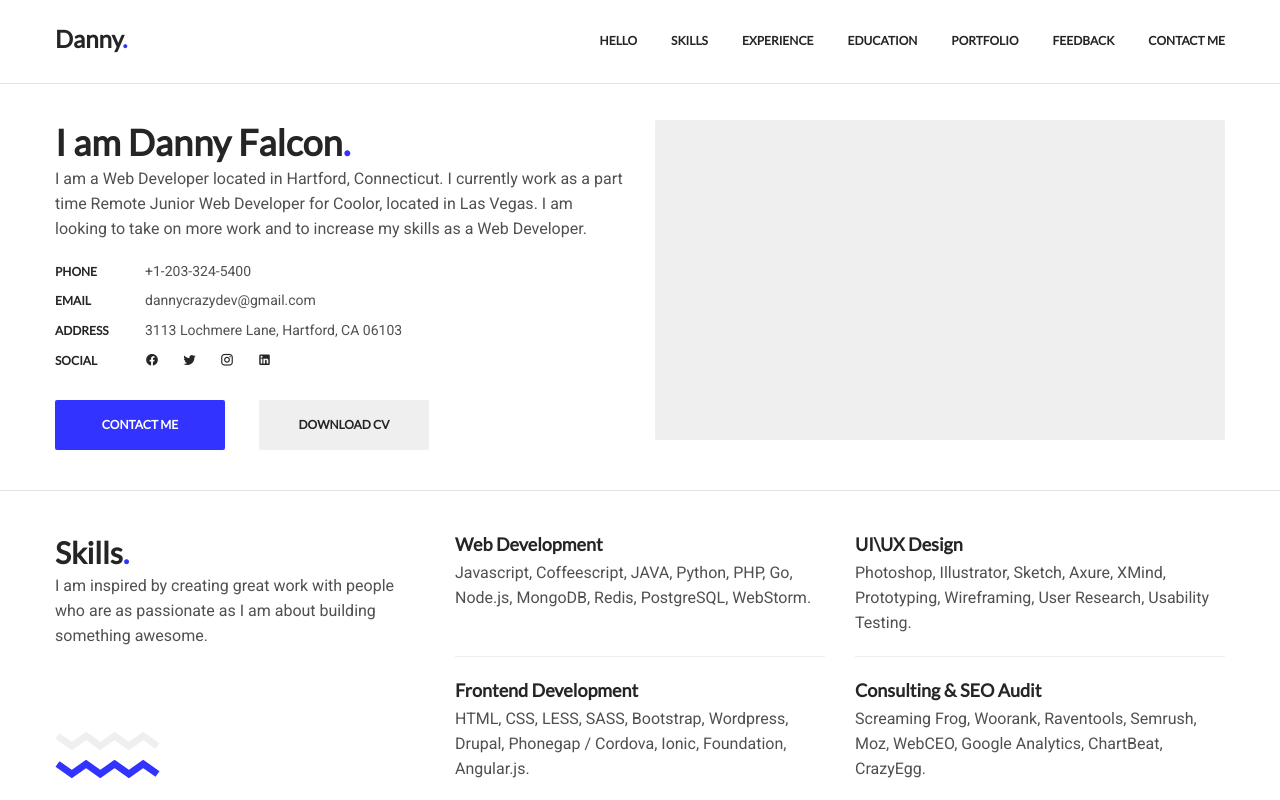
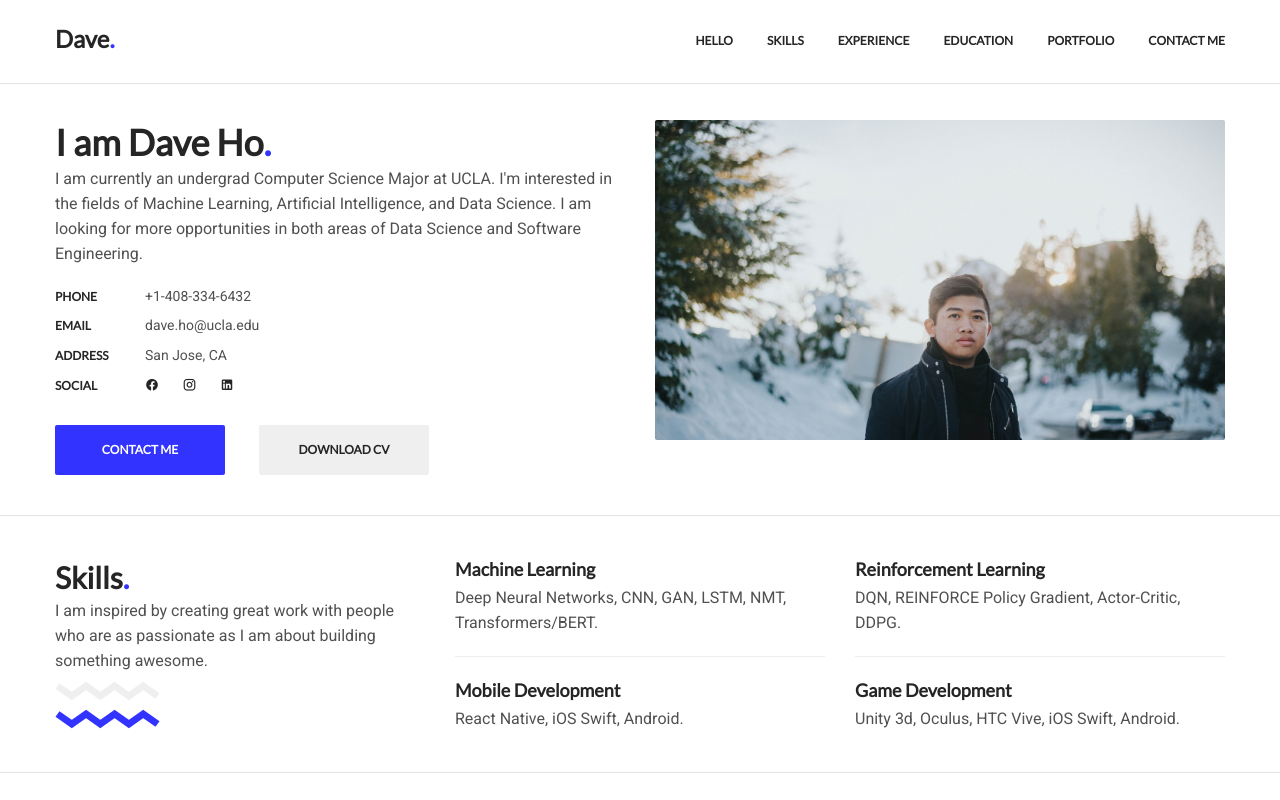
Before and after one commit to xeliot/xeliot.github.io, a website with bundled scripts: page index.html in a window 1280 px wide. Shown: the top 800 px of the page. Built offline with nearby package versions, Linux system fonts and the light colour scheme.

Commit message:
update me and skills

```diff
--- a/index.html
+++ b/index.html
@@ -3,7 +3,7 @@
 <head>
     <meta charset="UTF-8">
     <meta name="viewport" content="width=device-width, initial-scale=1.0">
-    <title>Danny - Multipurpose HTML Template</title>
+    <title>Dave Ho - About Me</title>
     <link rel="stylesheet" type="text/css" href="css/master.css">
     <link href="https://fonts.googleapis.com/css?family=Lato|Roboto" rel="stylesheet">
     <link href="https://cdn.materialdesignicons.com/2.0.46/css/materialdesignicons.min.css" rel="stylesheet">
@@ -15,7 +15,7 @@
         <div class="row">
             <div class="col-md-3 col-xs-8 slideInLeft">
                 <div class="logo">
-                    <span class="point">Danny</span>
+                    <span class="point">Dave</span>
                 </div>
             </div>
             <div class="col-md-9 hidden-sm hidden-xs slideInRight">
@@ -26,7 +26,7 @@
                         <li><a href="#experience">Experience</a></li>
                         <li><a href="#education">Education</a></li>
                         <li><a href="#portfolio">Portfolio</a></li>
-                        <li><a href="#feedback">Feedback</a></li>
+                        <!--<li><a href="#feedback">Feedback</a></li>-->
                         <li><a href="#contact">Contact me</a></li>
                     </ul>
                 </div>
@@ -52,7 +52,7 @@
             <li><a href="#experience">Experience</a></li>
             <li><a href="#education">Education</a></li>
             <li><a href="#portfolio">Portfolio</a></li>
-            <li><a href="#feedback">Feedback</a></li>
+            <!--<li><a href="#feedback">Feedback</a></li>-->
             <li><a href="#contact">Contact me</a></li>
         </ul>
     </div>
@@ -64,46 +64,41 @@
         <div class="row">
             <div class="col-md-6 about-img-wrap">
                 <div class="about-img wow slideInRight">
-                    <img src="media/hello-section/image.jpg" alt="" class="img-responsive">
+                    <img src="media/hello-section/me.jpg" alt="" class="img-responsive">
                 </div>
             </div>
             <div class="col-md-6">
                 <div class="about-me wow slideInLeft">
                     <div class="about-me-title">
-                        <h1><span class="point">I am Danny Falcon</span></h1>
+                        <h1><span class="point">I am Dave Ho</span></h1>
                     </div>
                     <div class="about-me-text">
                         <div class="opacity-box">
-                            <p>I am a Web Developer located in Hartford, Connecticut. I currently work
-                                as a part time Remote Junior Web Developer for Coolor, located in Las
-                                Vegas. I am looking to take on more work and to increase my skills as
-                                a Web Developer.</p>
+                            <p>I am currently an undergrad Computer Science Major at UCLA. I'm interested
+                                in the fields of Machine Learning, Artificial Intelligence, and Data Science.
+                                I am looking for more opportunities in both areas of Data Science and Software Engineering.</p>
                         </div>
                     </div>
                     <div class="about-me-info">
                         <p>
                             <span class="span-title">Phone</span>
-                            <span>+1-203-324-5400</span>
+                            <span>+1-408-334-6432</span>
                         </p>
                         <p>
                             <span class="span-title">Email</span>
-                            <span>dannycrazydev@gmail.com</span>
+                            <span>dave.ho@ucla.edu</span>
                         </p>
                         <p>
                             <span class="span-title">Address</span>
-                            <span>3113 Lochmere Lane, Hartford, CA 06103</span>
+                            <span>San Jose, CA</span>
                         </p>
                         <p>
                             <span class="span-title">Social</span>
                             <span class="span-icons">
-                                <a target="_blank" href="https://www.facebook.com/" class="mdi fonts-icons mdi-facebook"></a>
-                                <a target="_blank" href="https://twitter.com/" class="mdi fonts-icons mdi-twitter"></a>
-                                <a target="_blank" href="https://www.instagram.com/" class="mdi fonts-icons mdi-instagram"></a>
-                                <a target="_blank" href="https://www.linkedin.com/" class="mdi fonts-icons mdi-linkedin"></a>
-                                <a target="_blank" href="https://www.behance.net/" class="mdi fonts-icons mdi-behance"></a>
-                                <a target="_blank" href="https://dribbble.com/" class="mdi fonts-icons mdi-dribbble"></a>
-                                <a target="_blank" href="https://medium.com/" class="mdi fonts-icons mdi-medium"></a>
-                                <a target="_blank" href="https://github.com/" class="mdi fonts-icons mdi-github-circle"></a>
+                                <a target="_blank" href="https://www.facebook.com/daveho8888" class="mdi fonts-icons mdi-facebook"></a>
+                                <a target="_blank" href="https://www.instagram.com/davedaho" class="mdi fonts-icons mdi-instagram"></a>
+                                <a target="_blank" href="https://www.linkedin.com/in/dave-ho-520bbb100" class="mdi fonts-icons mdi-linkedin"></a>
+                                <a target="_blank" href="https://github.com/xeliot" class="mdi fonts-icons mdi-github-circle"></a>
                             </span>
                         </p>
                     </div>
@@ -150,18 +145,18 @@
                 <div class="row">
                     <div class="col-md-6 wow zoomIn">
                         <div class="advantages-box">
-                            <h4>Web Development</h4>
+                            <h4>Machine Learning</h4>
                             <div class="opacity-box">
-                                <p>Javascript, Coffeescript, JAVA, Python, PHP, Go, Node.js, MongoDB, Redis, PostgreSQL, WebStorm. </p>
+                                <p>Deep Neural Networks, CNN, GAN, LSTM, NMT, Transformers/BERT.</p>
                             </div>
                         </div>
                     </div>
                     <div class="col-md-6 wow zoomIn">
                         <hr class="mobile-hr">
                         <div class="advantages-box">
-                            <h4>UI\UX Design</h4>
+                            <h4>Reinforcement Learning</h4>
                             <div class="opacity-box">
-                                <p>Photoshop, Illustrator, Sketch, Axure, XMind, Prototyping, Wireframing, User Research, Usability Testing.</p>
+                                <p>DQN, REINFORCE Policy Gradient, Actor-Critic, DDPG.</p>
                             </div>
                         </div>
                     </div>
@@ -169,18 +164,18 @@
                     <div class="col-md-6 wow zoomIn">
                         <hr>
                         <div class="advantages-box">
-                            <h4>Frontend Development</h4>
+                            <h4>Mobile Development</h4>
                             <div class="opacity-box">
-                                <p>HTML, CSS, LESS, SASS, Bootstrap, Wordpress, Drupal, Phonegap / Cordova, Ionic, Foundation, Angular.js.</p>
+                                <p>React Native, iOS Swift, Android.</p>
                             </div>
                         </div>
                     </div>
                     <div class="col-md-6 wow zoomIn">
                         <hr>
                         <div class="advantages-box">
-                            <h4>Consulting & SEO Audit</h4>
+                            <h4>Game Development</h4>
                             <div class="opacity-box">
-                                <p>Screaming Frog, Woorank, Raventools, Semrush, Moz, WebCEO, Google Analytics, ChartBeat, CrazyEgg.</p>
+                                <p>Unity 3d, Oculus, HTC Vive, iOS Swift, Android.</p>
                             </div>
                         </div>
                     </div>
@@ -302,13 +297,11 @@
                 <div class="row wow zoomIn">
                     <div class="col-md-12">
                         <div class="about-row">
-                            <h4 class="about-tittle">Google Developer Training</h4>
-                            <p class="about-info">Google</p>
-                            <p>Apr, 2015 — May, 2015</p>
+                            <h4 class="about-tittle">University of California, Los Angeles</h4>
+                            <p class="about-info">Los Angeles, CA</p>
+                            <p>Sep, 2019 — Jun, 2023</p>
                             <div class="opacity-box">
-                                <p>Learn to use App Engine, Google's Platform as a Service, to build the backend for
-                                    web apps that scale not only as your user base grows but as request volumes
-                                    peaks with sudden demand.</p>
+                                <p>Computer Science Major. Statistics Minor.</p>
                             </div>
                         </div>
                     </div>
@@ -317,11 +310,11 @@
                 <div class="row wow zoomIn">
                     <div class="col-md-12">
                         <div class="about-row">
-                            <h4 class="about-tittle">Software Development</h4>
-                            <p class="about-info">Boston University</p>
-                            <p>Jan, 2005 — May, 2009</p>
+                            <h4 class="about-tittle">Valley Christian High School</h4>
+                            <p class="about-info">San Jose, CA</p>
+                            <p>Aug, 2015 — Jun, 2019</p>
                             <div class="opacity-box">
-                                <p>BSc (Hons) in Software Development. Outstanding Academic Achievement Award.</p>
+                                <p>Applied Math Science & Engineering Major.</p>
                             </div>
                         </div>
                     </div>
@@ -467,6 +460,7 @@
     </div>
 </section>
 
+<!--
 <section id="feedback" class="section">
     <div class="container">
         <div class="row wave-bg">
@@ -548,7 +542,7 @@
         </div>
     </div>
 </section>
-
+-->
 <section id="contact" class="section">
     <div class="container">
         <div class="row wave-bg">
```
Also changed, not shown: media/hello-section/me.jpg (added), 3 other files.
